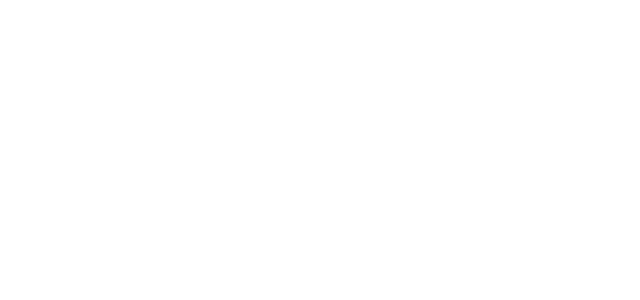
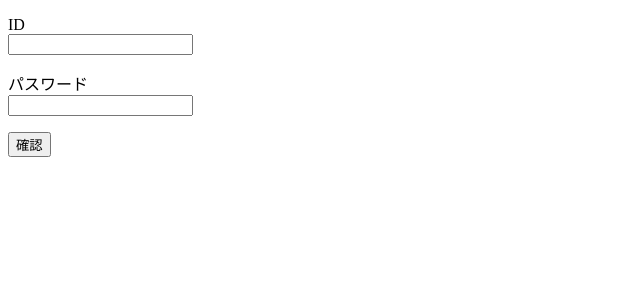
Before and after one commit to tsukuha/vue-sample-tskaigi, a Nuxt app: page /vue-sample-tskaigi in a window 1280 px wide. Before the commit this address had no page. Shown: the top 300 px of the page, without its empty margins (0-640 px from the left). Built offline with nearby package versions, Linux system fonts and the light colour scheme.

Commit message:
add router

```diff
--- /dev/null
+++ b/pages/vue-sample-tskaigi/index.vue
@@ -0,0 +1,59 @@
+<script setup lang="ts">
+import { ref } from 'vue'
+import { useUserStore } from '~/store/user'
+import ViewUser from '~/components/ViewUser.vue'
+
+const userStore = useUserStore()
+const id = ref<string | undefined>(undefined)
+const password = ref<string | undefined>(undefined)
+
+const inputId = (value: Event) => {
+  const target = value.target as HTMLInputElement | null
+  id.value = target?.value
+}
+const inputPassword = (value: Event) => {
+  const target = value.target as HTMLInputElement | null
+  password.value = target?.value
+}
+const confirm = async () => {
+  if (id.value === undefined || password.value === undefined) {
+    return
+  }
+  await userStore.getUserData(id.value, password.value)
+}
+</script>
+
+<template>
+  <div>
+    <p>
+      ID
+      <input
+        :value="id"
+        @input="inputId($event)"
+      >
+    </p>
+    <p>
+      パスワード
+      <input
+        :value="password"
+        @input="inputPassword($event)"
+      >
+    </p>
+    <div class="button-wrapper">
+      <button @click="confirm()">
+        確認
+      </button>
+    </div>
+    <ViewUser
+      v-if="userStore.user !== undefined"
+      :user="userStore.user"
+    />
+  </div>
+</template>
+
+<style scoped lang="sass">
+input
+  display: block
+.button-wrapper
+  display: flex
+</style>
```
